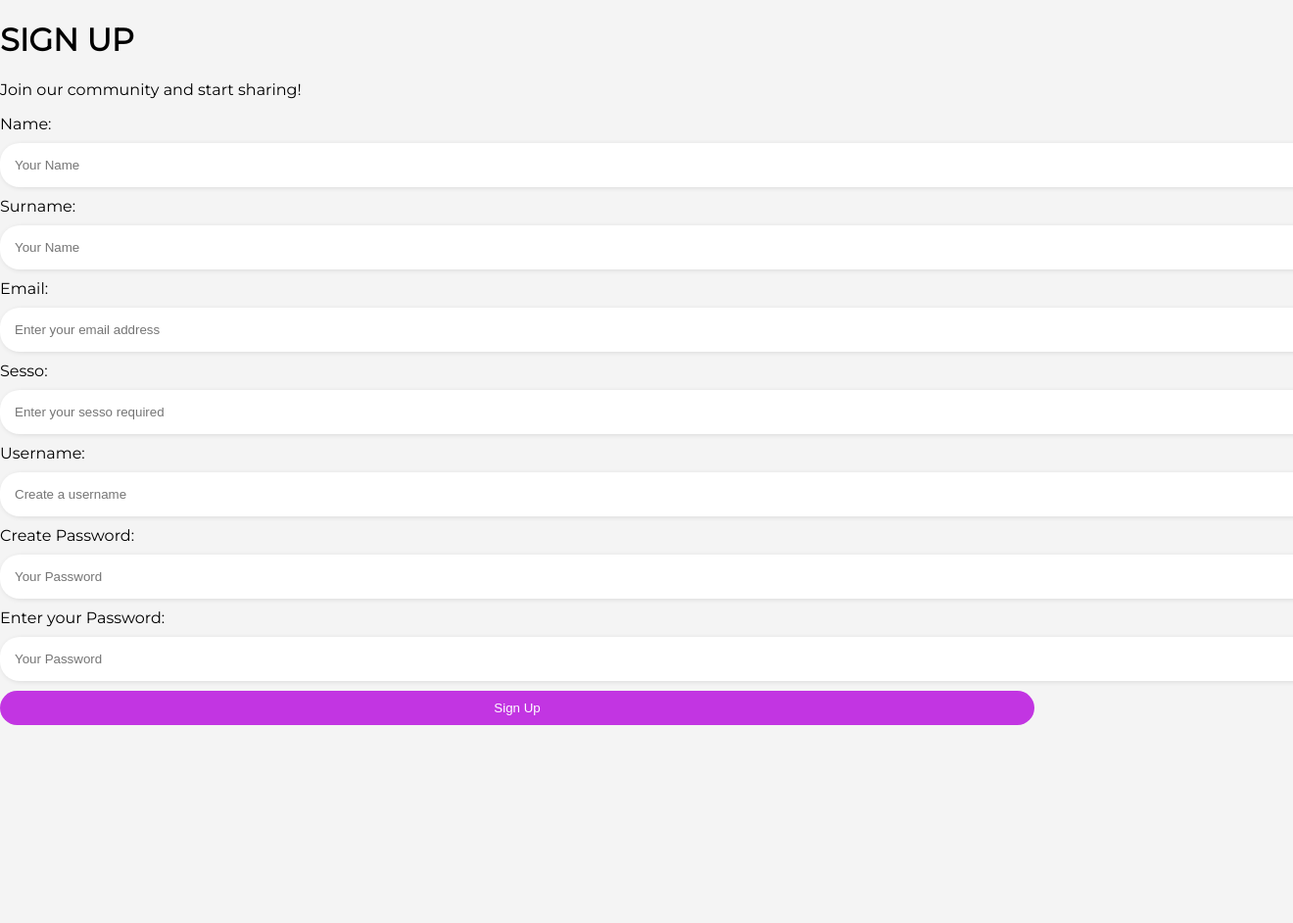
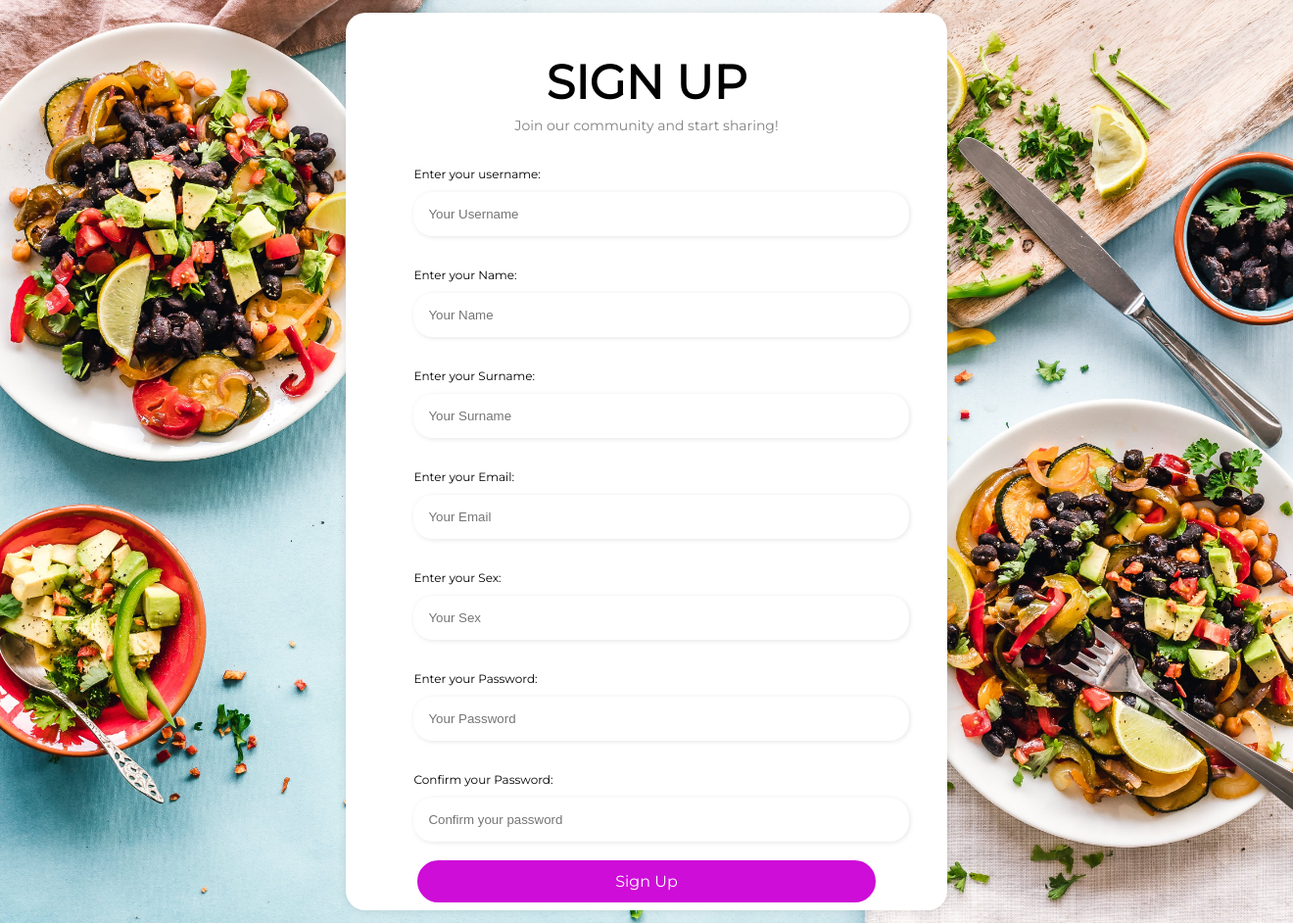
Before and after one commit to partypankes/WebTecnologiesProject, a PHP site: page /signup_page.php in a window 1320 px wide; the page is wider, and only the part inside the window is pictured. Shown: that part at 98% size. Before the commit the page ends 740 px from the top of that part, so only its background shows below. Run offline with PHP 8.4, Linux system fonts and the light colour scheme.

Commit message:
Pushing Front-End login and signup

```diff
--- a/login/login_page.php
+++ b/login/login_page.php
@@ -41,7 +41,7 @@
         </div>
 
         <div class="login">
-            <button id="submitButton" type="submit"> Login </button>
+            <button id="submitButton" type="submit"><div style="font-family:'MontSerrat T',serif">Login</div></button>
         </div>
 
     </form>
--- a/signup/signup.php
+++ b/signup/signup.php
@@ -2,9 +2,6 @@
 
 
 session_start();
-
-
-
 
 
 require_once '../dbconnection.php';
--- a/signup/signup_page.php
+++ b/signup/signup_page.php
@@ -4,40 +4,71 @@
     <meta charset="UTF-8">
     <meta name="viewport" content="width=device-width, initial-scale=1.0">
     <title>SIGN UP</title>
-    <link rel="stylesheet" href="style.css">
+    <link rel="stylesheet" href="../signup/style.css">
 </head>
 <body>
-    <div class="container">
-        <div class="description">
+    <div class="login-container">
+        <div class="title">
             <h1>SIGN UP</h1>
             <p>Join our community and start sharing!</p>
         </div>
-<form id="signupForm" method="post">
-    <p id="errorMessage" style="color:red;"></p>
-        <div class="info">
+        <div class="login-data">
+            <form id="signupForm" method="post">
 
 
-            <label for="name">Name:</label>
-            <input type="text" id="name" name="name" placeholder="Your Name" required>
-            <label for="surname">Surname:</label>
-            <input type="text" id="surname" name="surname" placeholder="Your Name" required>
-            <br>
-            <label for="email">Email:</label>
-            <input type="text" id="email" name="email" placeholder="Enter your email address" required>
-            <br>
-            <label for="sesso">Sesso:</label>
-            <input type="text" id="sesso" name="sesso" placeholder="Enter your sesso required" required>
-            <br>
-            <label for="username">Username:</label>
-            <input type="text" id="username" name="username" placeholder="Create a username" required>
-            <label for="password">Create Password:</label>
-        <input type="password" id="password" name="password" placeholder="Your Password" required>
-            <br>
-            <label for="confirmpassword">Enter your Password:</label>
-        <input type="password" id="confirmpassword" name="confirmpassword" placeholder="Your Password" required>
+            <form id="signupForm" method="post">
+                <p id="errorMessage" style="color:red;"></p>
+                <div class="username-container">
+                    <label for="username">Enter your username:</label>
+                    <input type="text" id="username" name="username" placeholder="Your Username" onfocus="clearPlaceholder(this)" onblur="restorePlaceholder(this, 'Your Username')" required>
+                    <i id="usernameIcon" class="fas fa-user"></i>
+                </div>
+
+                <br>
+
+                <div class="username-container">
+                    <label for="name">Enter your Name:</label>
+                    <input type="text" id="name" name="name" placeholder="Your Name" onfocus="clearPlaceholder(this)" onblur="restorePlaceholder(this, 'Your Username')" required>
+                </div>
+                    <br>
+                <div class="username-container">
+                    <label for="cognome">Enter your Surname:</label>
+                    <input type="text" id="cognome" name="cognome" placeholder="Your Surname" onfocus="clearPlaceholder(this)" onblur="restorePlaceholder(this, 'Your Username')" required>
+                </div>
+                    <br>
+                <div class="username-container">
+                    <label for="email">Enter your Email:</label>
+                    <input type="text" id="email" name="email" placeholder="Your Email" onfocus="clearPlaceholder(this)" onblur="restorePlaceholder(this, 'Your Username')" required>
+                </div>
+
+                <br>
+
+                <div class="username-container">
+                    <label for="sesso">Enter your Sex:</label>
+                    <input type="text" id="sesso" name="sesso" placeholder="Your Sex" onfocus="clearPlaceholder(this)" onblur="restorePlaceholder(this, 'Your Username')" required>
+                </div>
+
+                <br>
+                <div class="password-container">
+                    <label for="password">Enter your Password:</label>
+                    <input type="password" id="password" name="password" placeholder="Your Password" onfocus="clearPlaceholder(this)" onblur="restorePlaceholder(this, 'Your Password')" required>
+                    <i id="togglePassword" class="fas fa-eye-slash" style="cursor: pointer;"></i>
+                </div>
+                <br>
+                <div class="password-container">
+                    <label for="confirmpassword">Confirm your Password:</label>
+                    <input type="password" id="confirmpassword" name="confirmpassword" placeholder="Confirm your password" onfocus="clearPlaceholder(this)" onblur="restorePlaceholder(this, 'Your Password')" required>
+                    <i id="togglePassword" class="fas fa-eye-slash" style="cursor: pointer;"></i>
+                </div>
+
+
+
+                <div class="login">
+                    <button id="submitButton" type="submit"><div style="font-family:'MontSerrat T',serif" >Sign Up</div> </button>
+                </div>
+
+        </form>
         </div>
-        <button type="submit">Sign Up</button>
-</form>
     </div>
 <script src="signup_validation.js"></script>
 </body>
--- a/signup/signup_validation.js
+++ b/signup/signup_validation.js
@@ -6,12 +6,12 @@ document.getElementById('signupForm').addEventListener('submit', function(event)
     var emailPattern = /^[^\s@]+@[^\s@]+\.[^\s@]+$/;
 
     if (username.length < 6 || username.length > 16) {
-        alert('Lo username deve essere lungo tra 6 e 16 caratteri.');
+        document.getElementById('errorMessage').textContent = "Lo username deve essere compreso tra i 6 e 16 caratteri";
         return;
     }
 
     if (!emailPattern.test(email)) {
-        alert('Per favore inserisci un indirizzo email valido.');
+        document.getElementById('errorMessage').
         return;
     }
 
--- a/signup/style.css
+++ b/signup/style.css
@@ -6,17 +6,20 @@
 }
 
 body {
-    background-color: #f4f4f4;
+    background-image: url('sfondo.jpg');
+    background-size: cover;
+    background-repeat: no-repeat;
+    background-position: center center;
     margin: 0;
     padding: 0;
-    font-family: "MontSerrat T";
+    font-family: "MontSerrat T", serif;
 }
 
 .login-container {
     max-width: 45%;
     height: auto;
-    margin: 100px auto;
-    padding: 20px;
+    margin: 1% auto;
+    padding: 10px;
     background-color: #fff;
     border-radius: 20px;
     box-shadow: 0 0 10px rgba(0, 0, 0, 0.1);
@@ -41,8 +44,7 @@ body {
 .login-container .login-data{
     display: flex;
     flex-direction: column;
-    padding: 10%;
-    padding-top: 0;
+    padding: 0 10%;
 }
 
 .login-container .login-data label{
@@ -60,7 +62,7 @@ input {
 
 }
 
-input:focus{
+.username-container input[type="text"]:focus , .password-container input[type="password"]:focus{
     border-color: #c235e2;
     outline: none;
     box-shadow: 1px 1px 8px rgba(156, 39, 176, 0.5);
@@ -105,12 +107,86 @@ input:focus{
 }
 
 
-button {
-    width: 80%;
-    padding: 10px;
-    background-color: #c235e2;
-    color: #fff;
-    border: none;
-    border-radius: 50px;
+.remember-me-container {
+    display: flex;
+    align-items: center;
+    padding-left: 10px;
+    margin-top: 20px;
+    margin-bottom: 10px;
+}
+
+
+.remember-me-container input[type="checkbox"] {
+    -webkit-appearance: none;
+    -moz-appearance: none;
+    appearance: none;
+    width: 16px;
+    height: 16px;
+    margin: 0;
+    padding: 0;
+    border: 1px;
+    border-radius: 3px;
+    outline: none;
+    cursor: pointer;
+    position: relative;
+}
+
+
+
+.remember-me-container input[type="checkbox"]:checked::before {
+    content: '✓';
+    position: absolute;
+    left: 50%;
+    top: 50%;
+    transform: translate(-50%, -50%);
+    color: #c235e2;
+    font-size: 14px;
+}
+
+
+.remember-me-container label {
+    margin-left: 8px;
     cursor: pointer;
 }
+
+
+.login-data .login{
+    display: flex;
+    justify-content: center;
+    align-items: center;
+    height: 50px;
+}
+
+.login-data .login #submitButton {
+    padding: 10px 20px;
+    border: 2px solid #ce0dd8;
+    border-radius: 50px;
+    background-color: #ce0dd8;
+    color: #fff;
+    font-size: 16px;
+    text-align: center;
+    text-decoration: none;
+    cursor: pointer;
+    transition: background-color 0.3s ease;
+    margin-top: 10px;
+    width: 468px;
+}
+
+.login-data .login #submitButton:hover{
+    background-color: transparent;
+    border: 2px solid #252525;
+    color: #252525;
+}
+
+.divider {
+    border: 0;
+    height: 1px;
+    background-color: lightgrey;
+    margin: 50px 70px 20px;
+}
+
+.no-account {
+    display: flex;
+    justify-content: center;
+    align-items: center;
+}
```
Also changed, not shown: signup/sfondo.jpg (added).
